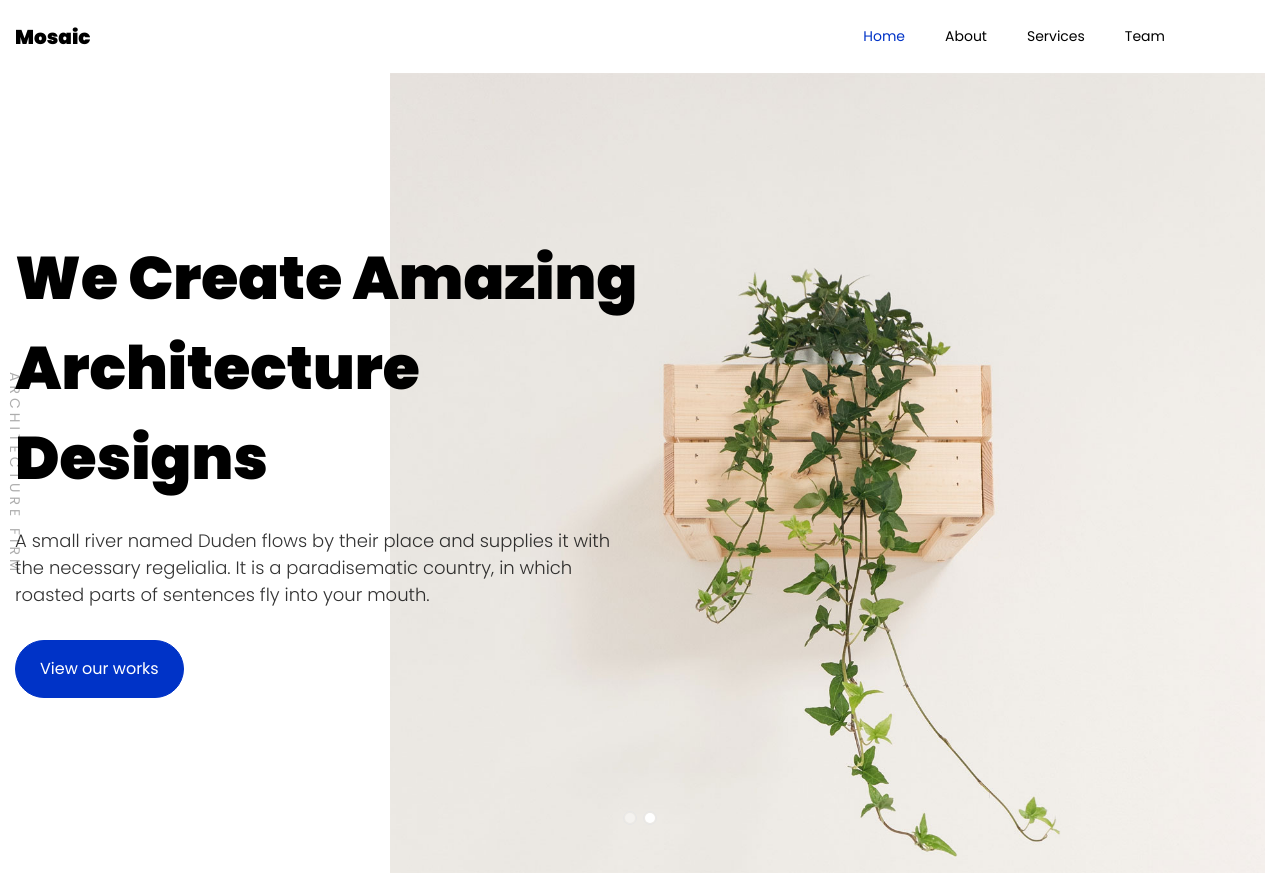
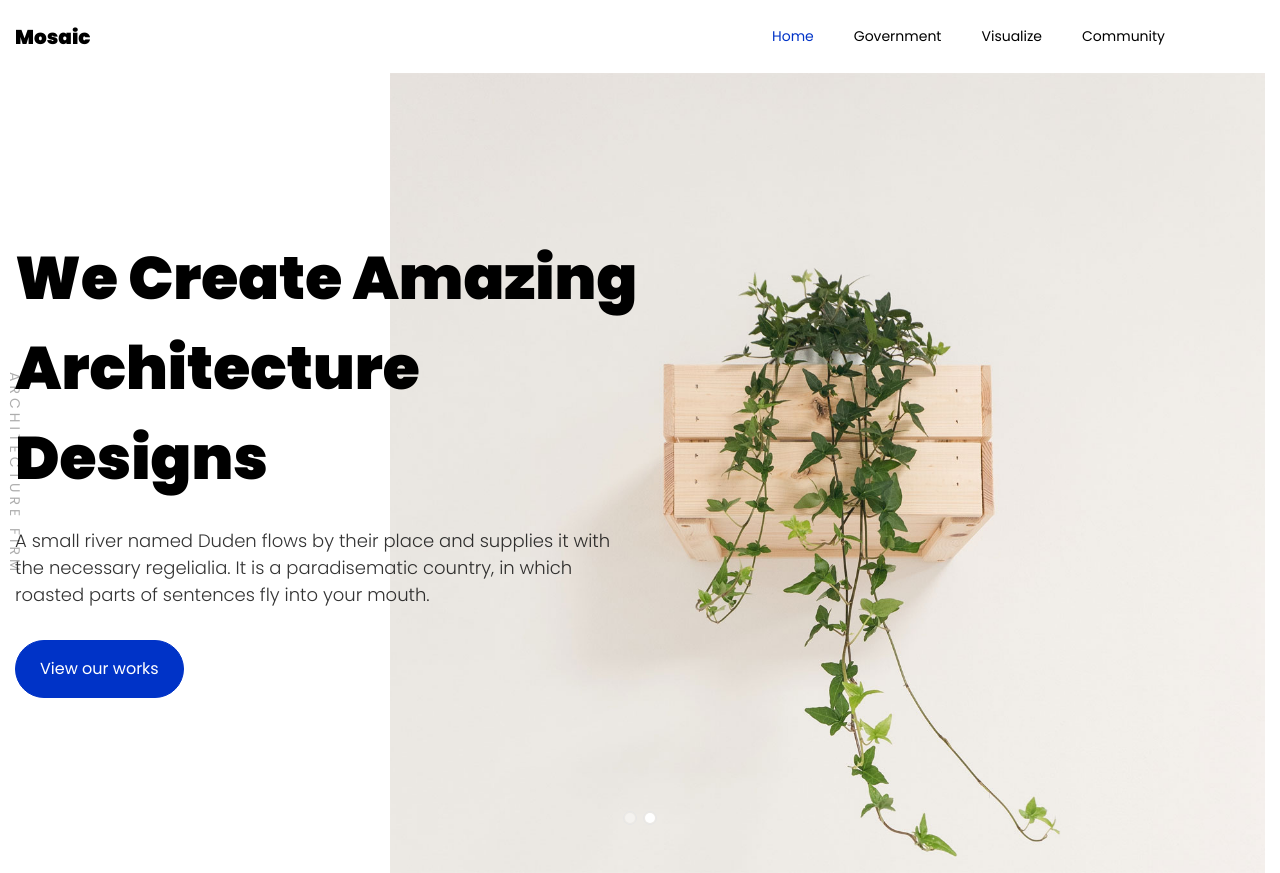
Before and after one commit to ayaanzhaque/Recon, a plain HTML site: page index.html in a window 1280 px wide. Shown: the top 873 px of the page. Drawn offline with Linux system fonts and the light colour scheme; some packages are replaced by stand-ins of ours; no server answers; files whose address does not match are found by name.

```diff
--- a/index.html
+++ b/index.html
@@ -38,12 +38,11 @@
 	      <div class="collapse navbar-collapse" id="ftco-nav">
 	        <ul class="navbar-nav ml-auto">
 	        	<li class="nav-item active"><a href="index.html" class="nav-link">Home</a></li>
-	        	<li class="nav-item"><a href="about.html" class="nav-link">About</a></li>
-	        	<li class="nav-item"><a href="services.html" class="nav-link">Services</a></li>
-				<li class="nav-item"><a href="team.html" class="nav-link">Team</a></li>
+	        	<li class="nav-item"><a href="government.html" class="nav-link">Government</a></li>
+	        	<li class="nav-item"><a href="visualize.html" class="nav-link">Visualize</a></li>
+				<li class="nav-item"><a href="community.html" class="nav-link">Community</a></li>
 				<li class="nav-item"><a class="nav-link"></a></li>
 				<li class="nav-item"><a class="nav-link"></a></li>
-
 
 	        </ul>
 	      </div>
```
Also changed, not shown: community.html (renamed from team.html, +3 -3 lines), government.html (renamed from about.html, +4 -4 lines), visualize.html (renamed from services.html, +4 -4 lines).
